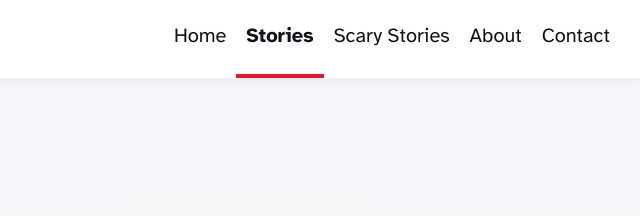
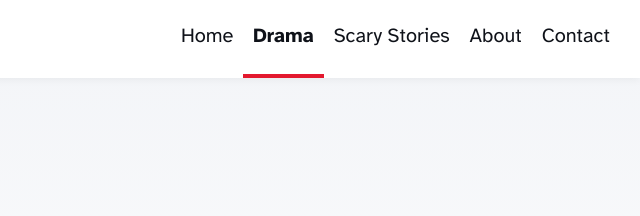
Before and after one commit to bongda2am5-stack/drama-stories, an Astro site: page /blog in a window 1280 px wide. Shown: the top 216 px of the page, 640-1280 px from the left. Built offline with nearby package versions, Linux system fonts and the light colour scheme; Astro itself is replaced by a stand-in of ours.

Commit message:
Update Header.astro

```diff
--- a/src/components/Header.astro
+++ b/src/components/Header.astro
@@ -2,7 +2,7 @@
 const path = Astro.url.pathname;
 const links = [
 	{ href: '/', label: 'Home', active: path === '/' },
-	{ href: '/blog/', label: 'Stories', active: path.startsWith('/blog') },
+	{ href: '/blog/', label: 'Drama', active: path.startsWith('/blog') },
 	{ href: '/category/scary/', label: 'Scary Stories', active: path.startsWith('/category/scary') },
 	{ href: '/about/', label: 'About', active: path.startsWith('/about') },
 	{ href: '/contact/', label: 'Contact', active: path.startsWith('/contact') },
```
